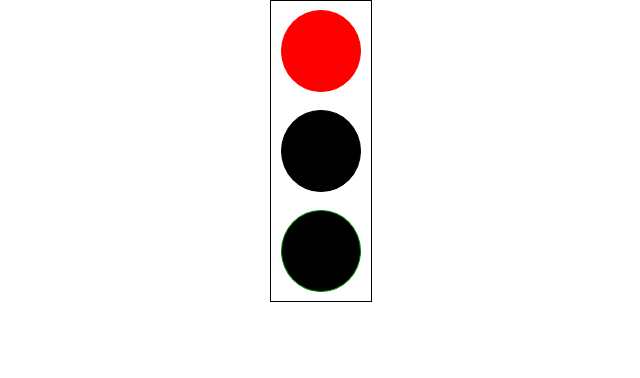
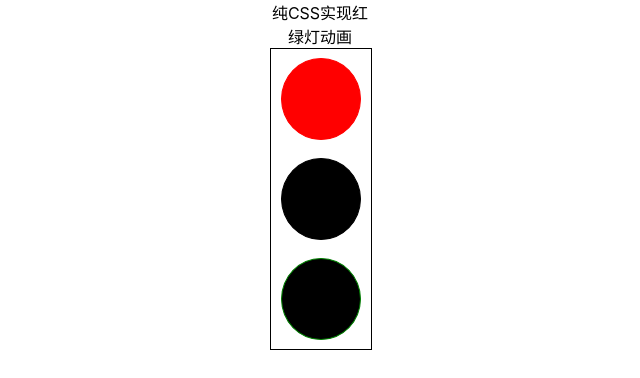
Before and after one commit to RadiumLS/traffic_light, a React (Create React App) app: page / in a window 1280 px wide. Shown: the top 378 px of the page, without its empty margins (320-960 px from the left). Built offline with nearby package versions, Linux system fonts and the light colour scheme.

Commit message:
add summary

```diff
--- a/src/components/trafficLight.jsx
+++ b/src/components/trafficLight.jsx
@@ -2,6 +2,7 @@ import '../styles/trafficLight.css';
 
 const TrafficLight = function() {
   return <div className='traffic-wrapper'>
+    纯CSS实现红绿灯动画
     <div className='traffic-border'>
       <div className='one-light-wrapper'>
         <div className='red-light traffic-light'>
```
